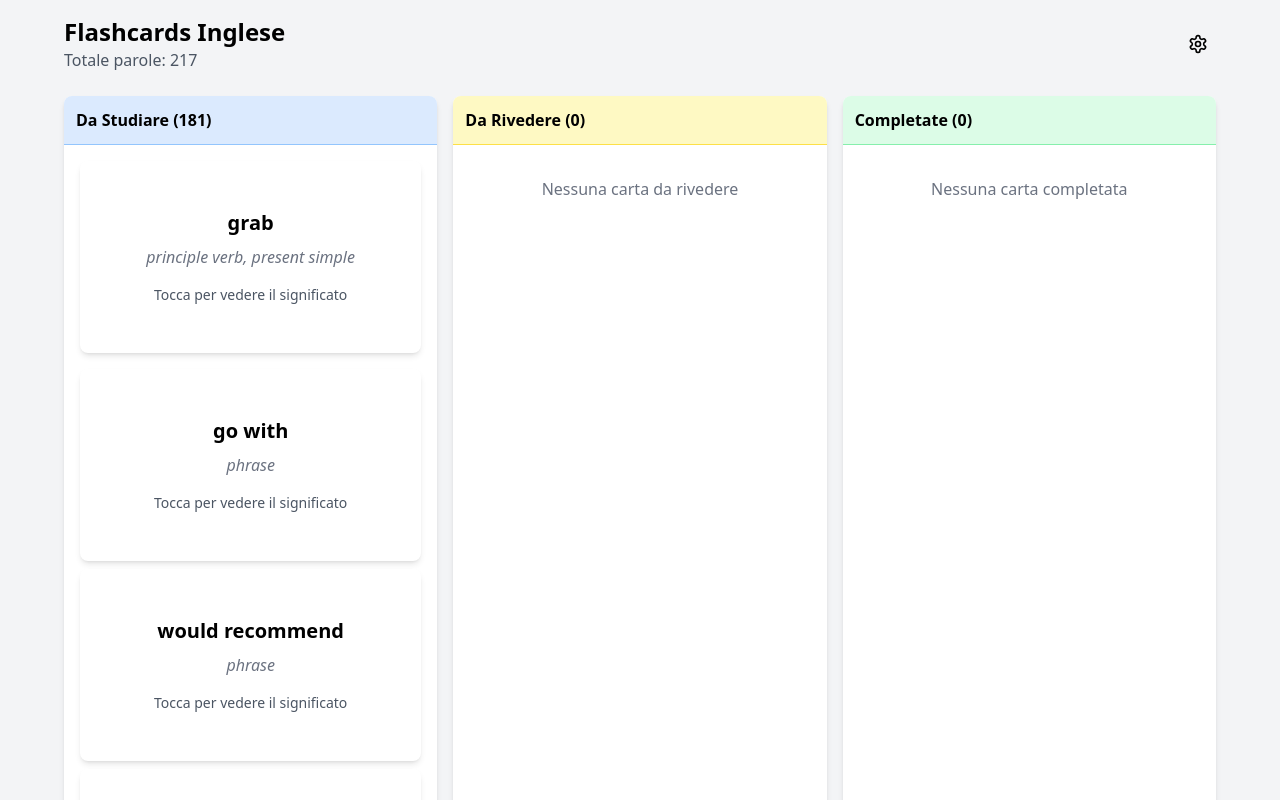
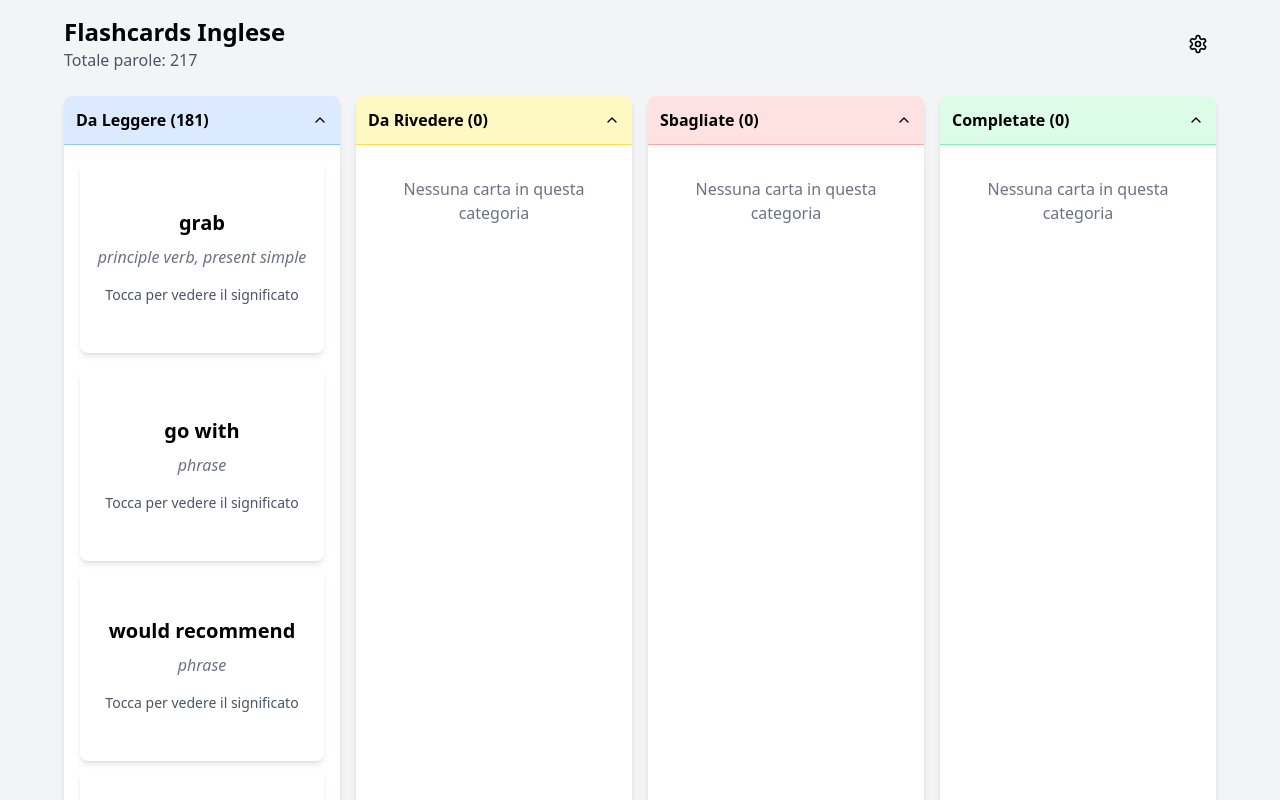
Before and after one commit to mehdiviolet/flashcards, a React (Vite) app: page / in a window 1280 px wide. Shown: the top 800 px of the page. Built offline with nearby package versions, Linux system fonts and the light colour scheme.

Commit message:
added new words

```diff
--- a/src/App-old.jsx
+++ b/src/App-old.jsx
@@ -14,30 +14,47 @@ function App() {
   };
 
   const [cards, setCards] = useState(loadCardsFromStorage);
-  const [activeCards, setActiveCards] = useState([]);
   const [flippedCardIds, setFlippedCardIds] = useState({});
   const [showSettings, setShowSettings] = useState(false);
-  const [activeCategory, setActiveCategory] = useState("all");
 
   // Salva le carte nel localStorage quando cambiano
   useEffect(() => {
     localStorage.setItem("flashcards", JSON.stringify(cards));
   }, [cards]);
 
-  // Filtra le carte in base alla categoria attiva
-  useEffect(() => {
-    let filteredCards;
+  // Raggruppa le carte per categoria
+  const cardsByCategory = {
+    all: cards.filter(
+      (card) =>
+        card.category === CATEGORIES.NEW || card.category === CATEGORIES.WRONG
+    ),
+    review: cards.filter((card) => card.category === CATEGORIES.REVIEW),
+    correct: cards.filter((card) => card.category === CATEGORIES.CORRECT),
+  };
 
-    if (activeCategory === "all") {
-      filteredCards = cards;
-    } else {
-      filteredCards = cards.filter((card) => card.category === activeCategory);
+  const toggleCardFlip = (cardId) => {
+    setFlippedCardIds((prev) => ({
+      ...prev,
+      [cardId]: !prev[cardId],
+    }));
+  };
+
+  const handleAnswer = (cardId, answerCategory, e) => {
+    e.stopPropagation();
+
+    // Aggiorna la categoria della carta
+    const updatedCards = cards.map((card) => {
+      if (card.id === cardId) {
+        return {
+          ...card,
+          category: answerCategory,
+        };
       }
+      return card;
+    });
 
-    setActiveCards(filteredCards);
-    // Resetta lo stato delle carte girate quando cambia la categoria
-    setFlippedCardIds({});
-  }, [activeCategory, cards]);
+    setCards(updatedCards);
+  };
 
   const getCategoryLabel = (category) => {
     switch (category) {
@@ -82,28 +99,16 @@ function App() {
     }
   };
 
-  const toggleCardFlip = (cardId) => {
-    setFlippedCardIds((prev) => ({
-      ...prev,
-      [cardId]: !prev[cardId],
-    }));
-  };
-
-  const handleAnswer = (cardId, answerCategory, e) => {
-    e.stopPropagation();
-
-    // Aggiorna la categoria della carta
-    const updatedCards = cards.map((card) => {
-      if (card.id === cardId) {
-        return {
-          ...card,
-          category: answerCategory,
-        };
+  const getColumnHeaderColor = (column) => {
+    switch (column) {
+      case "correct":
+        return "bg-green-100 border-green-300";
+      case "review":
+        return "bg-yellow-100 border-yellow-300";
+      case "all":
+      default:
+        return "bg-blue-100 border-blue-300";
     }
-      return card;
-    });
-
-    setCards(updatedCards);
   };
 
   const addNewCard = (card) => {
@@ -255,41 +260,6 @@ function App() {
           </div>
         </div>
 
-        <div className="mb-4">
-          <h3 className="font-bold text-lg mb-2">Filtra per Categoria</h3>
-          <div className="grid grid-cols-2 gap-2">
-            <button
-              onClick={() => {
-                setActiveCategory("all");
-                setShowSettings(false);
-              }}
-              className={`py-2 rounded text-center ${
-                activeCategory === "all"
-                  ? "bg-blue-500 text-white"
-                  : "bg-gray-200"
-              }`}
-            >
-              Tutte
-            </button>
-            {Object.values(CATEGORIES).map((category) => (
-              <button
-                key={category}
-                onClick={() => {
-                  setActiveCategory(category);
-                  setShowSettings(false);
-                }}
-                className={`py-2 rounded text-center ${
-                  activeCategory === category
-                    ? "bg-blue-500 text-white"
-                    : "bg-gray-200"
-                }`}
-              >
-                {getCategoryLabel(category)}
-              </button>
-            ))}
-          </div>
-        </div>
-
         <AddCardForm />
 
         <div className="mt-4">
@@ -304,60 +274,13 @@ function App() {
     );
   };
 
-  if (showSettings) {
-    return (
-      <div className="flex flex-col items-center justify-center min-h-screen bg-gray-100 p-4">
-        <SettingsView />
-      </div>
-    );
-  }
+  // Componente per renderizzare una singola carta
+  const FlashCard = ({ card }) => {
+    const isFlipped = flippedCardIds[card.id];
 
     return (
-    <div className="min-h-screen bg-gray-100 p-4">
-      <div className="max-w-6xl mx-auto">
-        <div className="flex justify-between items-center mb-6">
-          <h1 className="text-2xl font-bold">Flashcards Inglese</h1>
-          <button
-            onClick={() => setShowSettings(true)}
-            className="p-2 rounded-full hover:bg-gray-200"
-          >
-            <Settings className="h-5 w-5" />
-          </button>
-        </div>
-
-        {activeCategory !== "all" && (
-          <div className="mb-4">
       <div
-              className={`inline-block px-3 py-1 rounded-full text-sm ${getCategoryColor(
-                activeCategory
-              )}`}
-            >
-              Categoria: {getCategoryLabel(activeCategory)}
-            </div>
-          </div>
-        )}
-
-        {activeCards.length === 0 ? (
-          <div className="bg-white rounded-lg shadow-md p-6 text-center">
-            <h2 className="text-xl font-bold mb-4">
-              Nessuna carta disponibile
-            </h2>
-            <p>
-              Non ci sono carte da visualizzare nella categoria selezionata.
-            </p>
-            <button
-              onClick={() => setShowSettings(true)}
-              className="mt-4 px-4 py-2 bg-blue-500 text-white rounded"
-            >
-              Impostazioni
-            </button>
-          </div>
-        ) : (
-          <div className="grid grid-cols-1 sm:grid-cols-2 md:grid-cols-3 lg:grid-cols-4 gap-4">
-            {activeCards.map((card) => (
-              <div
-                key={card.id}
-                className={`relative cursor-pointer h-64 rounded-lg shadow-md ${getCardBackgroundColor(
+        className={`relative cursor-pointer h-48 rounded-lg shadow-md mb-4 ${getCardBackgroundColor(
           card.category
         )}`}
         onClick={() => toggleCardFlip(card.id)}
@@ -366,24 +289,18 @@ function App() {
         {/* Front of card */}
         <div
           className={`absolute w-full h-full rounded-lg p-4 flex flex-col items-center justify-center transition-all duration-500 ${
-                    flippedCardIds[card.id] ? "opacity-0" : "opacity-100"
+            isFlipped ? "opacity-0" : "opacity-100"
           }`}
           style={{
             backfaceVisibility: "hidden",
-                    transform: flippedCardIds[card.id]
-                      ? "rotateY(180deg)"
-                      : "rotateY(0deg)",
+            transform: isFlipped ? "rotateY(180deg)" : "rotateY(0deg)",
           }}
         >
-                  <h2 className="text-xl font-bold mb-2 text-center">
-                    {card.word}
-                  </h2>
+          <h2 className="text-xl font-bold mb-2 text-center">{card.word}</h2>
           {card.type && (
-                    <p className="text-gray-500 italic text-center">
-                      {card.type}
-                    </p>
+            <p className="text-gray-500 italic text-center">{card.type}</p>
           )}
-                  <p className="mt-6 text-gray-600 text-sm text-center">
+          <p className="mt-4 text-gray-600 text-sm text-center">
             Tocca per vedere il significato
           </p>
 
@@ -403,51 +320,138 @@ function App() {
         {/* Back of card */}
         <div
           className={`absolute w-full h-full rounded-lg p-4 flex flex-col items-center justify-center transition-all duration-500 ${
-                    flippedCardIds[card.id] ? "opacity-100" : "opacity-0"
+            isFlipped ? "opacity-100" : "opacity-0"
           } ${card.category === CATEGORIES.NEW ? "bg-blue-50" : ""}`}
           style={{
             backfaceVisibility: "hidden",
-                    transform: flippedCardIds[card.id]
-                      ? "rotateY(0deg)"
-                      : "rotateY(-180deg)",
+            transform: isFlipped ? "rotateY(0deg)" : "rotateY(-180deg)",
           }}
         >
           <p className="text-sm font-medium mb-2">Significato:</p>
-                  <h2 className="text-lg font-bold mb-4 text-center">
-                    {card.meaning}
-                  </h2>
+          <h2 className="text-lg font-bold mb-4 text-center">{card.meaning}</h2>
 
           <div className="mt-2 grid grid-cols-3 gap-1 w-full">
             <button
-                      onClick={(e) =>
-                        handleAnswer(card.id, CATEGORIES.CORRECT, e)
-                      }
+              onClick={(e) => handleAnswer(card.id, CATEGORIES.CORRECT, e)}
               className="py-1 px-1 bg-green-500 text-white text-xs rounded flex items-center justify-center hover:bg-green-600"
             >
               <Check className="mr-1 h-3 w-3" /> Fatta
             </button>
             <button
-                      onClick={(e) =>
-                        handleAnswer(card.id, CATEGORIES.REVIEW, e)
-                      }
+              onClick={(e) => handleAnswer(card.id, CATEGORIES.REVIEW, e)}
               className="py-1 px-1 bg-yellow-500 text-white text-xs rounded flex items-center justify-center hover:bg-yellow-600"
             >
               <HelpCircle className="mr-1 h-3 w-3" /> Dubbio
             </button>
             <button
-                      onClick={(e) =>
-                        handleAnswer(card.id, CATEGORIES.WRONG, e)
-                      }
+              onClick={(e) => handleAnswer(card.id, CATEGORIES.WRONG, e)}
               className="py-1 px-1 bg-red-500 text-white text-xs rounded flex items-center justify-center hover:bg-red-600"
             >
-                      <X className="mr-1 h-3 w-3" /> sbagliata{" "}
+              <X className="mr-1 h-3 w-3" /> Sbagliata
             </button>
           </div>
         </div>
       </div>
+    );
+  };
+
+  if (showSettings) {
+    return (
+      <div className="flex flex-col items-center justify-center min-h-screen bg-gray-100 p-4">
+        <SettingsView />
+      </div>
+    );
+  }
+
+  return (
+    <div className="min-h-screen bg-gray-100 p-4">
+      <div className="max-w-6xl mx-auto">
+        <div className="flex justify-between items-center mb-6">
+          <div>
+            <h1 className="text-2xl font-bold">Flashcards Inglese</h1>
+            <p className="text-gray-600">Totale parole: {cards.length}</p>
+          </div>
+          <button
+            onClick={() => setShowSettings(true)}
+            className="p-2 rounded-full hover:bg-gray-200"
+          >
+            <Settings className="h-5 w-5" />
+          </button>
+        </div>
+
+        <div className="grid grid-cols-1 md:grid-cols-3 gap-4">
+          {/* Colonna 1: Nuove e Sbagliate */}
+          <div className="bg-white rounded-lg shadow-md">
+            <div
+              className={`p-3 rounded-t-lg font-semibold ${getColumnHeaderColor(
+                "all"
+              )} border-b`}
+            >
+              Da Studiare ({cardsByCategory.all.length})
+            </div>
+            <div className="p-4">
+              {cardsByCategory.all.length === 0 ? (
+                <p className="text-center text-gray-500 py-4">
+                  Nessuna carta da studiare
+                </p>
+              ) : (
+                <div className="space-y-2">
+                  {cardsByCategory.all.map((card) => (
+                    <FlashCard key={card.id} card={card} />
                   ))}
                 </div>
               )}
+            </div>
+          </div>
+
+          {/* Colonna 2: Da rivedere */}
+          <div className="bg-white rounded-lg shadow-md">
+            <div
+              className={`p-3 rounded-t-lg font-semibold ${getColumnHeaderColor(
+                "review"
+              )} border-b`}
+            >
+              Da Rivedere ({cardsByCategory.review.length})
+            </div>
+            <div className="p-4">
+              {cardsByCategory.review.length === 0 ? (
+                <p className="text-center text-gray-500 py-4">
+                  Nessuna carta da rivedere
+                </p>
+              ) : (
+                <div className="space-y-2">
+                  {cardsByCategory.review.map((card) => (
+                    <FlashCard key={card.id} card={card} />
+                  ))}
+                </div>
+              )}
+            </div>
+          </div>
+
+          {/* Colonna 3: Fatte */}
+          <div className="bg-white rounded-lg shadow-md">
+            <div
+              className={`p-3 rounded-t-lg font-semibold ${getColumnHeaderColor(
+                "correct"
+              )} border-b`}
+            >
+              Completate ({cardsByCategory.correct.length})
+            </div>
+            <div className="p-4">
+              {cardsByCategory.correct.length === 0 ? (
+                <p className="text-center text-gray-500 py-4">
+                  Nessuna carta completata
+                </p>
+              ) : (
+                <div className="space-y-2">
+                  {cardsByCategory.correct.map((card) => (
+                    <FlashCard key={card.id} card={card} />
+                  ))}
+                </div>
+              )}
+            </div>
+          </div>
+        </div>
       </div>
     </div>
   );
--- a/src/App.jsx
+++ b/src/App.jsx
@@ -1,6 +1,14 @@
 // src/App.jsx
 import { useState, useEffect } from "react";
-import { Check, RotateCw, Settings, HelpCircle, X } from "lucide-react";
+import {
+  Check,
+  RotateCw,
+  Settings,
+  HelpCircle,
+  X,
+  ChevronDown,
+  ChevronUp,
+} from "lucide-react";
 import { initialWords, CATEGORIES } from "./data/words"; // Importa i dati dal file esterno
 
 function App() {
@@ -16,6 +24,12 @@ function App() {
   const [cards, setCards] = useState(loadCardsFromStorage);
   const [flippedCardIds, setFlippedCardIds] = useState({});
   const [showSettings, setShowSettings] = useState(false);
+  const [collapsedColumns, setCollapsedColumns] = useState({
+    new: false,
+    review: false,
+    correct: false,
+    wrong: false,
+  });
 
   // Salva le carte nel localStorage quando cambiano
   useEffect(() => {
@@ -24,12 +38,10 @@ function App() {
 
   // Raggruppa le carte per categoria
   const cardsByCategory = {
-    all: cards.filter(
-      (card) =>
-        card.category === CATEGORIES.NEW || card.category === CATEGORIES.WRONG
-    ),
+    new: cards.filter((card) => card.category === CATEGORIES.NEW),
     review: cards.filter((card) => card.category === CATEGORIES.REVIEW),
     correct: cards.filter((card) => card.category === CATEGORIES.CORRECT),
+    wrong: cards.filter((card) => card.category === CATEGORIES.WRONG),
   };
 
   const toggleCardFlip = (cardId) => {
@@ -54,6 +66,13 @@ function App() {
     });
 
     setCards(updatedCards);
+  };
+
+  const toggleColumnCollapse = (columnKey) => {
+    setCollapsedColumns((prev) => ({
+      ...prev,
+      [columnKey]: !prev[columnKey],
+    }));
   };
 
   const getCategoryLabel = (category) => {
@@ -101,11 +120,14 @@ function App() {
 
   const getColumnHeaderColor = (column) => {
     switch (column) {
+      case "new":
+        return "bg-blue-100 border-blue-300";
       case "correct":
         return "bg-green-100 border-green-300";
       case "review":
         return "bg-yellow-100 border-yellow-300";
-      case "all":
+      case "wrong":
+        return "bg-red-100 border-red-300";
       default:
         return "bg-blue-100 border-blue-300";
     }
@@ -206,17 +228,10 @@ function App() {
   // Visualizzazione delle statistiche e gestione
   const SettingsView = () => {
     const categoryCounts = {
-      [CATEGORIES.NEW]: cards.filter((card) => card.category === CATEGORIES.NEW)
-        .length,
-      [CATEGORIES.CORRECT]: cards.filter(
-        (card) => card.category === CATEGORIES.CORRECT
-      ).length,
-      [CATEGORIES.REVIEW]: cards.filter(
-        (card) => card.category === CATEGORIES.REVIEW
-      ).length,
-      [CATEGORIES.WRONG]: cards.filter(
-        (card) => card.category === CATEGORIES.WRONG
-      ).length,
+      [CATEGORIES.NEW]: cardsByCategory.new.length,
+      [CATEGORIES.CORRECT]: cardsByCategory.correct.length,
+      [CATEGORIES.REVIEW]: cardsByCategory.review.length,
+      [CATEGORIES.WRONG]: cardsByCategory.wrong.length,
     };
 
     const totalCards = cards.length;
@@ -355,6 +370,45 @@ function App() {
     );
   };
 
+  // Componente per renderizzare una colonna
+  const CategoryColumn = ({ title, cards, columnKey }) => {
+    const isCollapsed = collapsedColumns[columnKey];
+    const headerColor = getColumnHeaderColor(columnKey);
+
+    return (
+      <div className="bg-white rounded-lg shadow-md">
+        <div
+          className={`p-3 rounded-t-lg font-semibold ${headerColor} border-b flex justify-between items-center cursor-pointer`}
+          onClick={() => toggleColumnCollapse(columnKey)}
+        >
+          <span>
+            {title} ({cards.length})
+          </span>
+          {isCollapsed ? (
+            <ChevronDown className="h-4 w-4" />
+          ) : (
+            <ChevronUp className="h-4 w-4" />
+          )}
+        </div>
+        {!isCollapsed && (
+          <div className="p-4">
+            {cards.length === 0 ? (
+              <p className="text-center text-gray-500 py-4">
+                Nessuna carta in questa categoria
+              </p>
+            ) : (
+              <div className="space-y-2">
+                {cards.map((card) => (
+                  <FlashCard key={card.id} card={card} />
+                ))}
+              </div>
+            )}
+          </div>
+        )}
+      </div>
+    );
+  };
+
   if (showSettings) {
     return (
       <div className="flex flex-col items-center justify-center min-h-screen bg-gray-100 p-4">
@@ -379,78 +433,34 @@ function App() {
           </button>
         </div>
 
-        <div className="grid grid-cols-1 md:grid-cols-3 gap-4">
-          {/* Colonna 1: Nuove e Sbagliate */}
-          <div className="bg-white rounded-lg shadow-md">
-            <div
-              className={`p-3 rounded-t-lg font-semibold ${getColumnHeaderColor(
-                "all"
-              )} border-b`}
-            >
-              Da Studiare ({cardsByCategory.all.length})
-            </div>
-            <div className="p-4">
-              {cardsByCategory.all.length === 0 ? (
-                <p className="text-center text-gray-500 py-4">
-                  Nessuna carta da studiare
-                </p>
-              ) : (
-                <div className="space-y-2">
-                  {cardsByCategory.all.map((card) => (
-                    <FlashCard key={card.id} card={card} />
-                  ))}
-                </div>
-              )}
-            </div>
-          </div>
+        <div className="grid grid-cols-1 md:grid-cols-2 lg:grid-cols-4 gap-4">
+          {/* Colonna 1: Nuove */}
+          <CategoryColumn
+            title="Da Leggere"
+            cards={cardsByCategory.new}
+            columnKey="new"
+          />
 
           {/* Colonna 2: Da rivedere */}
-          <div className="bg-white rounded-lg shadow-md">
-            <div
-              className={`p-3 rounded-t-lg font-semibold ${getColumnHeaderColor(
-                "review"
-              )} border-b`}
-            >
-              Da Rivedere ({cardsByCategory.review.length})
-            </div>
-            <div className="p-4">
-              {cardsByCategory.review.length === 0 ? (
-                <p className="text-center text-gray-500 py-4">
-                  Nessuna carta da rivedere
-                </p>
-              ) : (
-                <div className="space-y-2">
-                  {cardsByCategory.review.map((card) => (
-                    <FlashCard key={card.id} card={card} />
-                  ))}
-                </div>
-              )}
-            </div>
-          </div>
+          <CategoryColumn
+            title="Da Rivedere"
+            cards={cardsByCategory.review}
+            columnKey="review"
+          />
 
-          {/* Colonna 3: Fatte */}
-          <div className="bg-white rounded-lg shadow-md">
-            <div
-              className={`p-3 rounded-t-lg font-semibold ${getColumnHeaderColor(
-                "correct"
-              )} border-b`}
-            >
-              Completate ({cardsByCategory.correct.length})
-            </div>
-            <div className="p-4">
-              {cardsByCategory.correct.length === 0 ? (
-                <p className="text-center text-gray-500 py-4">
-                  Nessuna carta completata
-                </p>
-              ) : (
-                <div className="space-y-2">
-                  {cardsByCategory.correct.map((card) => (
-                    <FlashCard key={card.id} card={card} />
-                  ))}
-                </div>
-              )}
-            </div>
-          </div>
+          {/* Colonna 3: Sbagliate */}
+          <CategoryColumn
+            title="Sbagliate"
+            cards={cardsByCategory.wrong}
+            columnKey="wrong"
+          />
+
+          {/* Colonna 4: Corrette */}
+          <CategoryColumn
+            title="Completate"
+            cards={cardsByCategory.correct}
+            columnKey="correct"
+          />
         </div>
       </div>
     </div>
```
Lines whose indentation alone changed are shown as unchanged.
